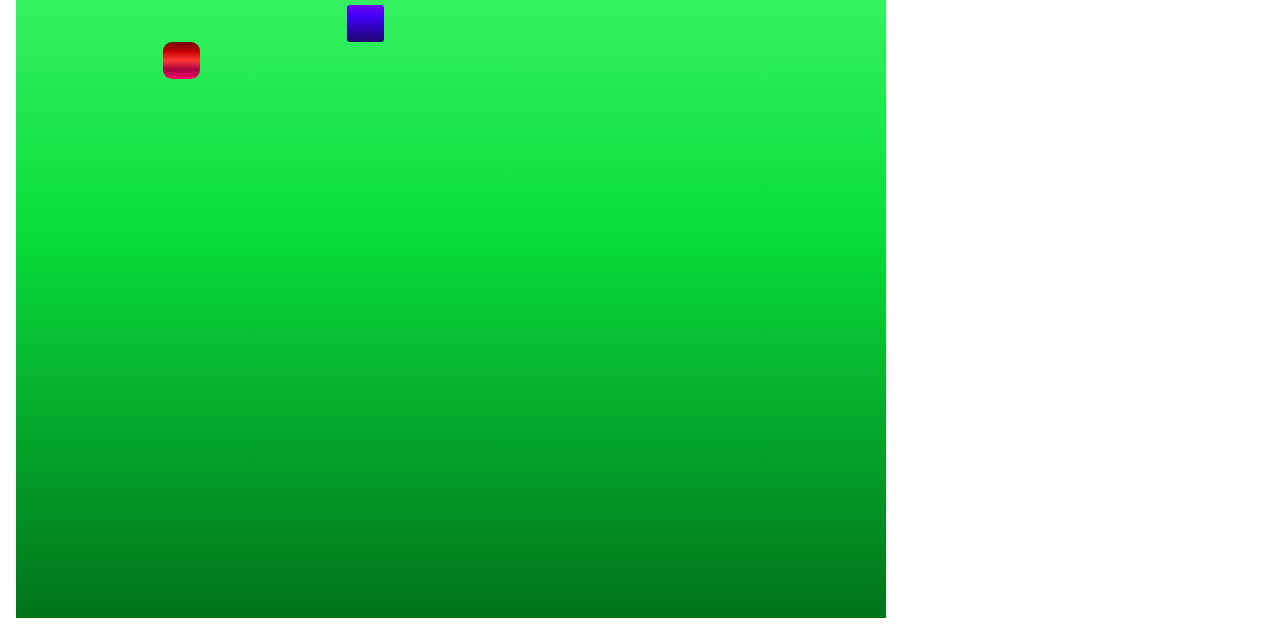
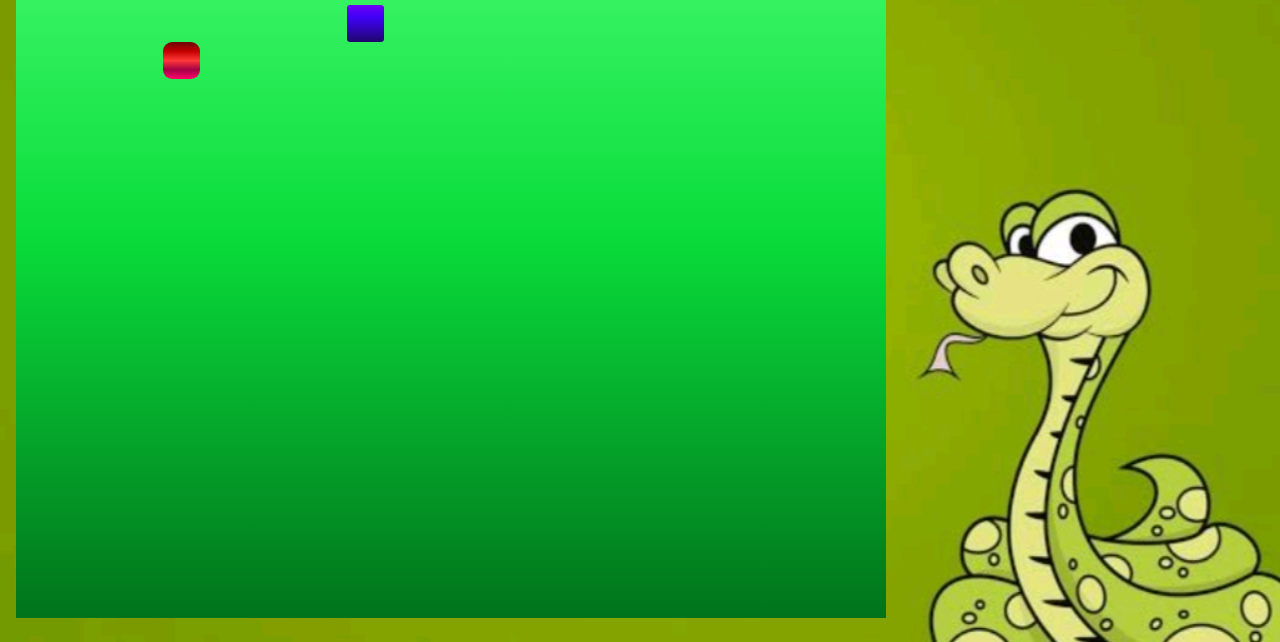
Before and after one commit to WebCoder346/snakeGame, a plain HTML site: page index.html in a window 1280 px wide. Shown: the part 158-800 px from the top of the page. Drawn offline with Linux system fonts and the light colour scheme; files whose address does not match are found by name.

Commit message:
Update style.css

```diff
--- a/style.css
+++ b/style.css
@@ -4,7 +4,7 @@
 }
 
 body {
-  background: url(/project8/images/background.jpeg);
+  background: url(background.jpeg);
   background-repeat: no-repeat;
   background-size: 100vw 100vh;
   align-items: center;
```
